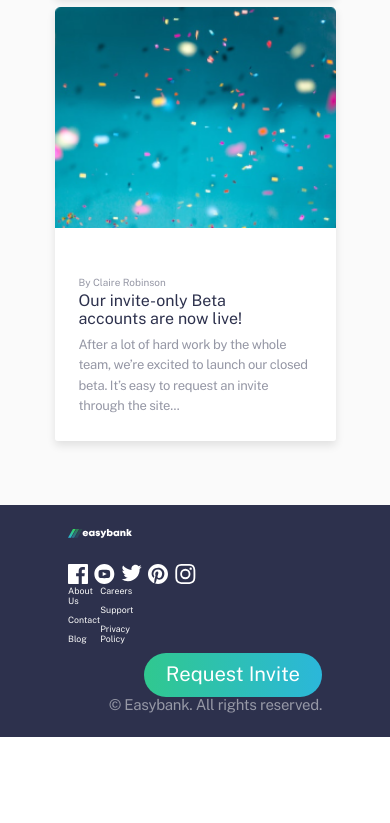
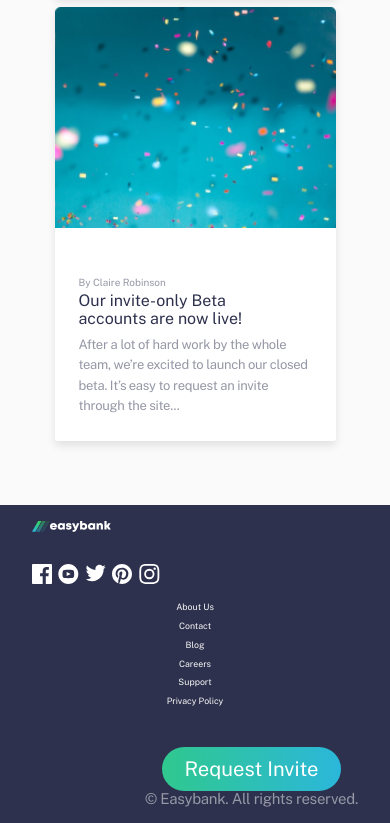
Before and after one commit to harisdev-netizen/easybank-landing-page, a website: page index.html in a window 390 px wide. Shown: the part 3375-4198 px from the top of the page. Before the commit the page ends 4112 px from the top, so only its background shows below. Drawn offline with nearby package versions, Linux system fonts and the light colour scheme.

Commit message:
style: FOOTER
footer media query

```diff
--- a/sass/layout/_footer.scss
+++ b/sass/layout/_footer.scss
@@ -1,12 +1,20 @@
 .footer {
   display: flex;
+  justify-content: space-between;
   padding: 48px 165px;
   background-color: $color-dark-blue;
   color: $color-light-gray-white;
 
   @media only screen and (max-width: 1024px) {
     flex-direction: column;
+    align-items: center;
     padding: 24px 68px;
+  }
+
+  @media only screen and (max-width: 768px) {
+    flex-direction: column;
+    align-items: center;
+    padding: 16px 32px;
   }
 
   a {
@@ -20,12 +28,25 @@
   &__logo {
     max-width: 9rem;
     width: 100%;
+
+    @media only screen and (max-width: 768px) {
+      margin-bottom: 16px;
+    }
   }
 
   &__intro {
     display: flex;
     flex-direction: column;
     width: 25%;
+
+    @media only screen and (max-width: 1024px) {
+      width: 100%;
+      text-align: center;
+    }
+
+    @media only screen and (max-width: 768px) {
+      margin-bottom: 16px;
+    }
   }
 
   ul {
@@ -41,6 +62,10 @@
         margin-right: 0.7rem;
       }
     }
+
+    @media only screen and (max-width: 768px) {
+      margin-top: 16px;
+    }
   }
 
   &__links {
@@ -53,6 +78,19 @@
       li {
         margin-bottom: 1rem;
       }
+    }
+
+    @media only screen and (max-width: 1024px) {
+      flex-direction: column;
+      align-items: center;
+
+      ul {
+        text-align: center;
+      }
+    }
+
+    @media only screen and (max-width: 768px) {
+      margin-bottom: 16px;
     }
   }
 
@@ -68,5 +106,14 @@
       color: $color-gray-blue;
       margin-top: auto;
     }
+
+    @media only screen and (max-width: 1024px) {
+      text-align: center;
+      align-items: center;
+    }
+
+    @media only screen and (max-width: 768px) {
+      margin-top: 16px;
+    }
   }
 }
```
Also changed, not shown: css/style.css, 1 other file.
